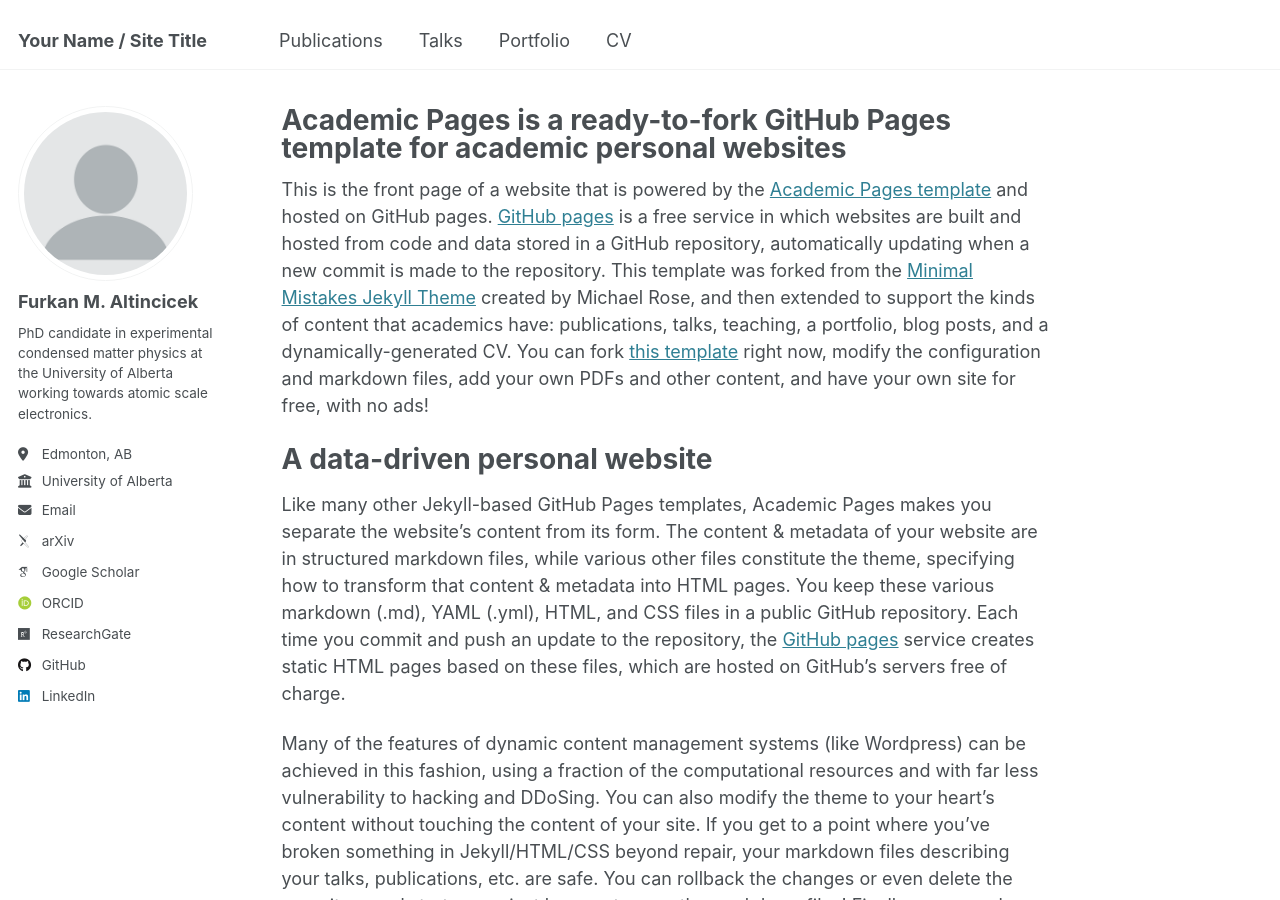
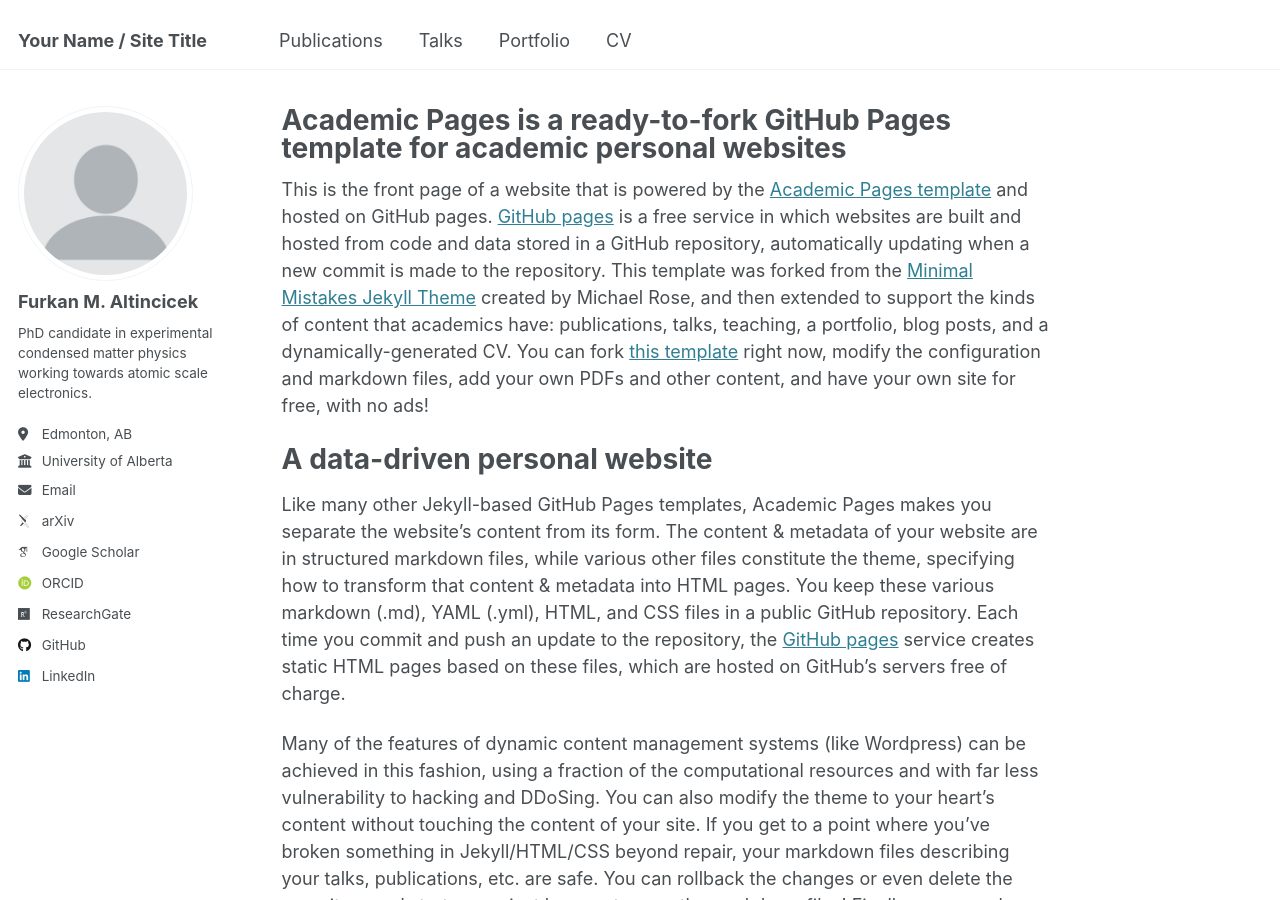
Before and after one commit to faltincicek/faltincicek.github.io, a Jekyll site: the page built from _pages/about.md, in a window 1280 px wide and 900 px high. Built offline with Jekyll 4.4.1, drawn with Linux system fonts in a browser that asks for light colours; some web fonts are replaced.

Commit message:
Update _config.yml

```diff
--- a/_config.yml
+++ b/_config.yml
@@ -25,7 +25,7 @@ author:
   avatar           : "profile.png"
   name             : "Furkan M. Altincicek"
   pronouns         : # example: "she/her"
-  bio              : "PhD candidate in experimental condensed matter physics at the University of Alberta working towards atomic scale electronics."
+  bio              : "PhD candidate in experimental condensed matter physics working towards atomic scale electronics."
   location         : "Edmonton, AB"
   employer         : "University of Alberta"
   uri              : # URL
```
